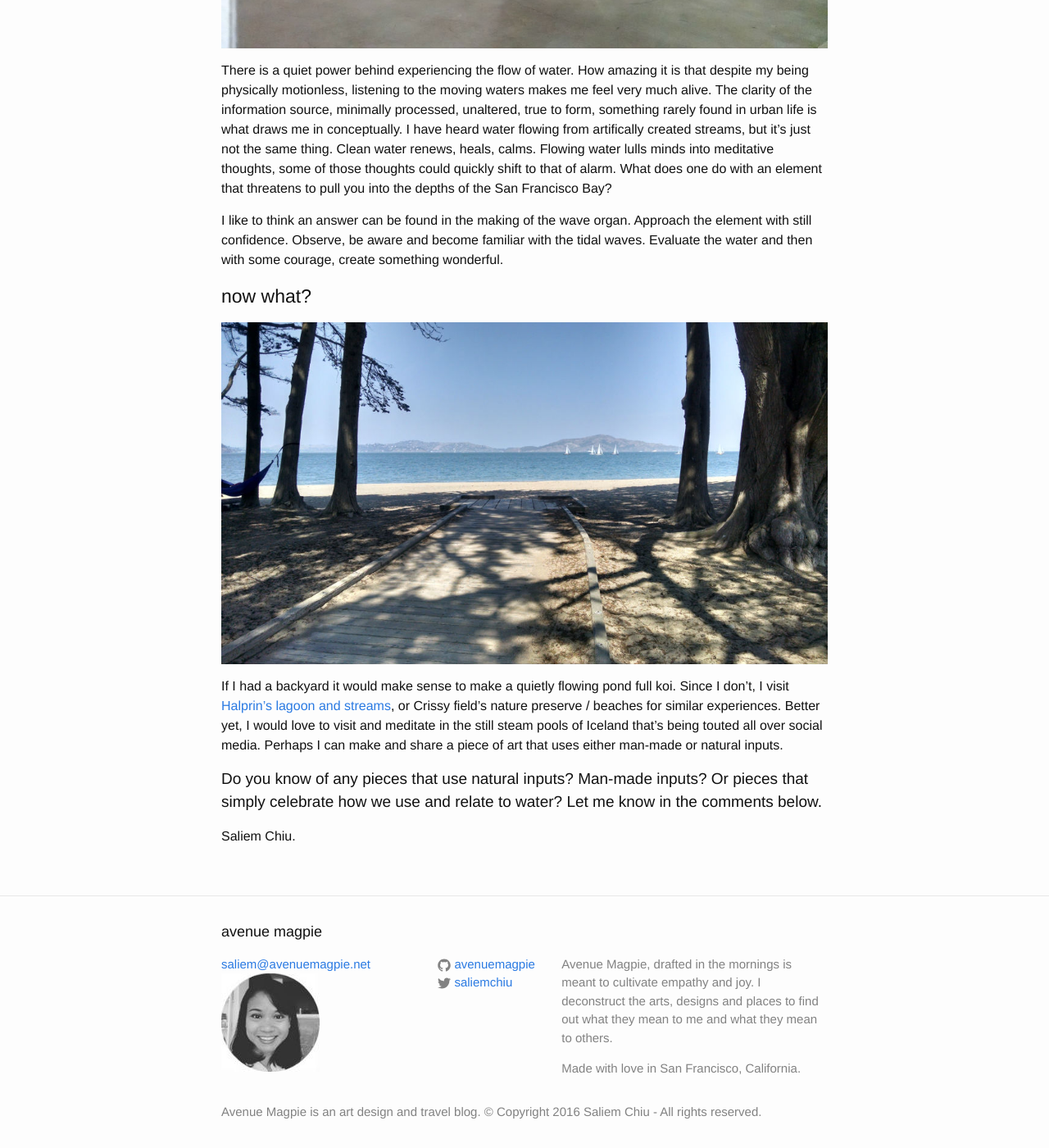
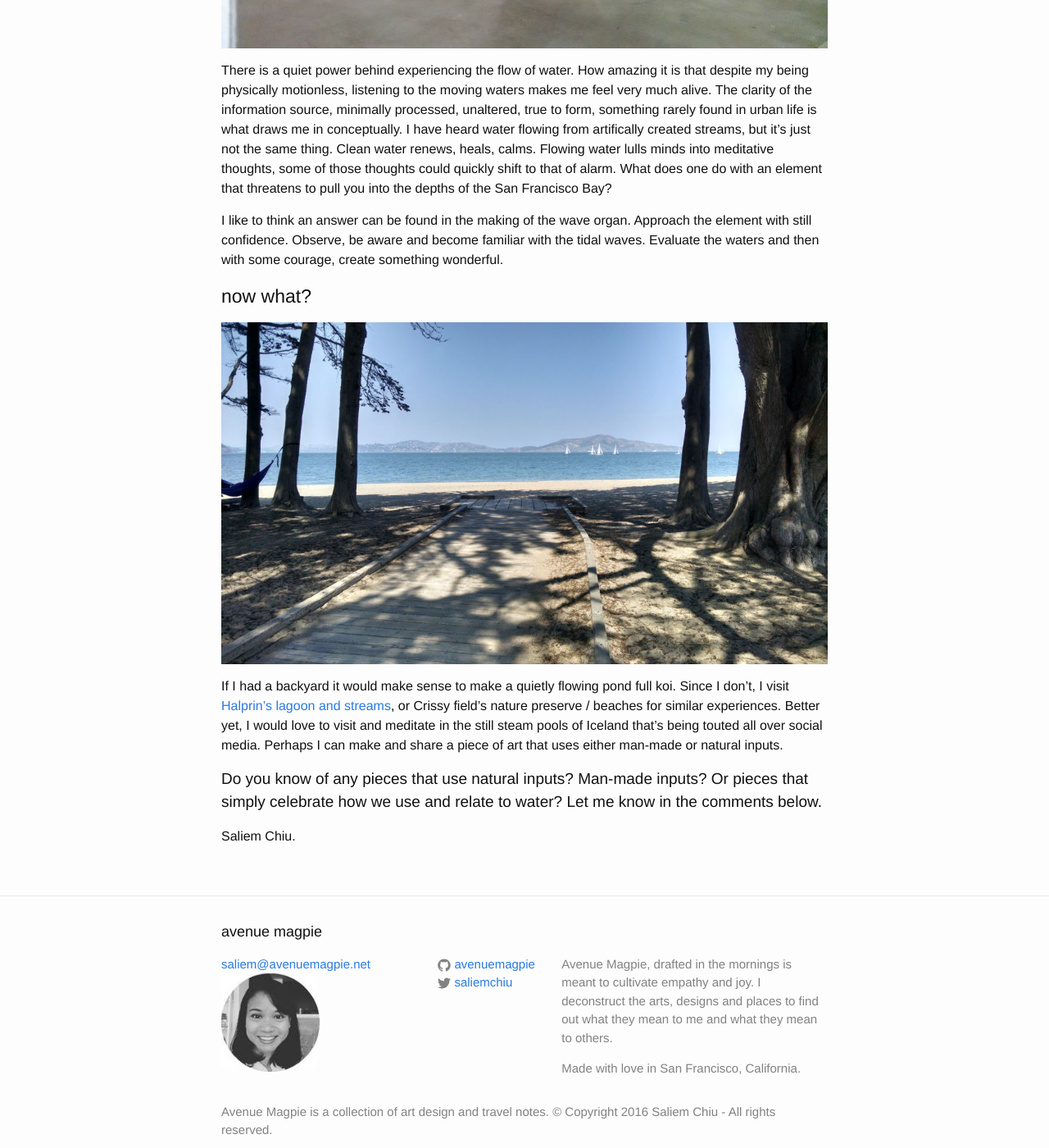
Before and after one commit to avenuemagpie/art-design, a Jekyll site: the page built from _posts/2016-08-21-wave-organ.markdown, in a window 1280 px wide and 1400 px high, scrolled down 1402 px. Shown: the whole window at 82% size. Built offline with Jekyll 4.4.1, drawn with Linux system fonts in a browser that asks for light colours; comment, search, counter and statistics services are not loaded.

Commit message:
copy edit

```diff
--- a/_config.yml
+++ b/_config.yml
@@ -17,7 +17,7 @@ description:  # this means to ignore newlines until "baseurl:"
 location: Made with love in San Francisco, California.
 author: Saliem Chiu.
 profilephoto: /images/saliem-chiu.jpg
-credits: "Avenue Magpie is an art design and travel blog. © Copyright 2016 Saliem Chiu - All rights reserved."
+credits: "Avenue Magpie is a collection of art design and travel notes. © Copyright 2016 Saliem Chiu - All rights reserved."
 
 baseurl: "" # the subpath of your site, e.g. /blog
 url: "http://avenuemagpie.net" # the base hostname & protocol for your site
--- a/_posts/2016-08-21-wave-organ.markdown
+++ b/_posts/2016-08-21-wave-organ.markdown
@@ -32,7 +32,7 @@ Past and Present
 
 There is a quiet power behind experiencing the flow of water. How amazing it is that despite my being physically motionless, listening to the moving waters makes me feel very much alive. The clarity of the information source, minimally processed, unaltered, true to form, something rarely found in urban life is what draws me in conceptually. I have heard water flowing from artifically created streams, but it's just not the same thing. Clean water renews, heals, calms. Flowing water lulls minds into meditative thoughts, some of those thoughts could quickly shift to that of alarm. What does one do with an element that threatens to pull you into the depths of the San Francisco Bay?
 
-I like to think an answer can be found in the making of the wave organ. Approach the element with still confidence. Observe, be aware and become familiar with the tidal waves. Evaluate the water and then with some courage, create something wonderful.
+I like to think an answer can be found in the making of the wave organ. Approach the element with still confidence. Observe, be aware and become familiar with the tidal waves. Evaluate the waters and then with some courage, create something wonderful.
 
 Now What?
 ---
```
